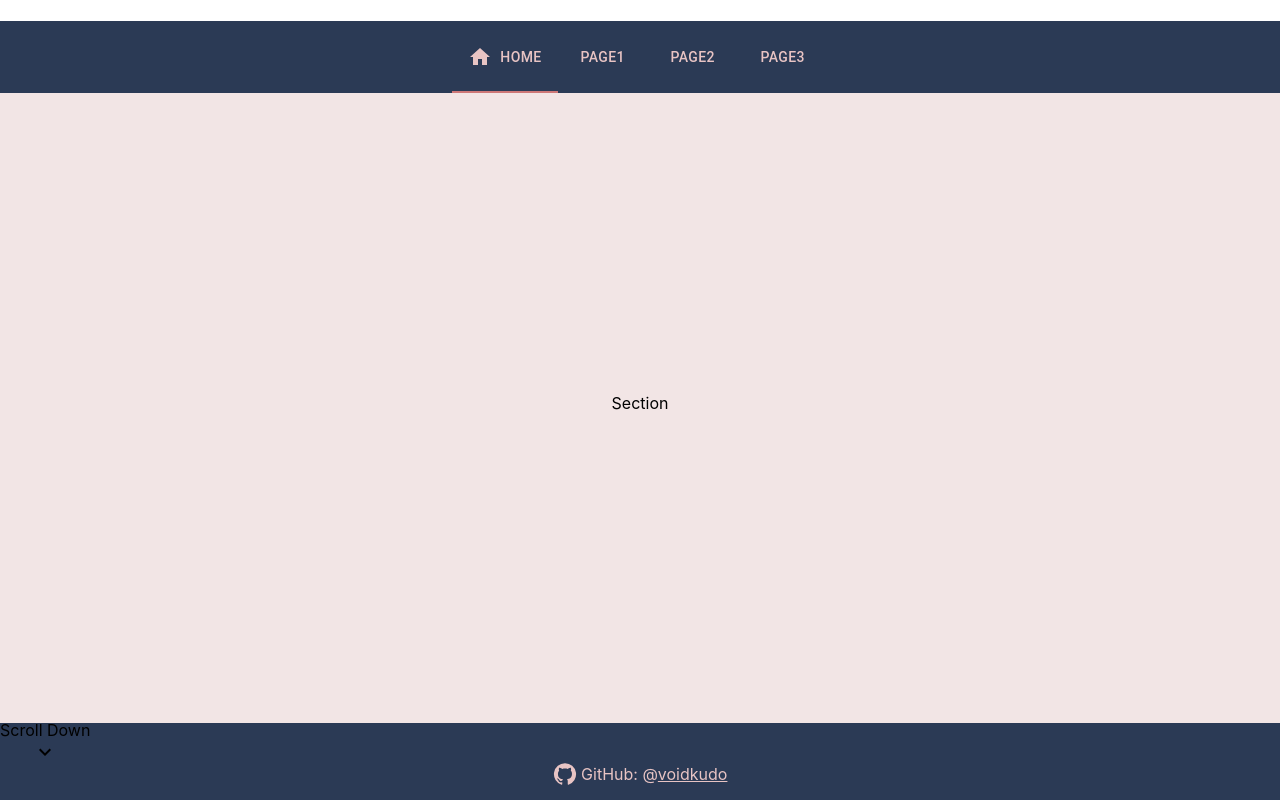
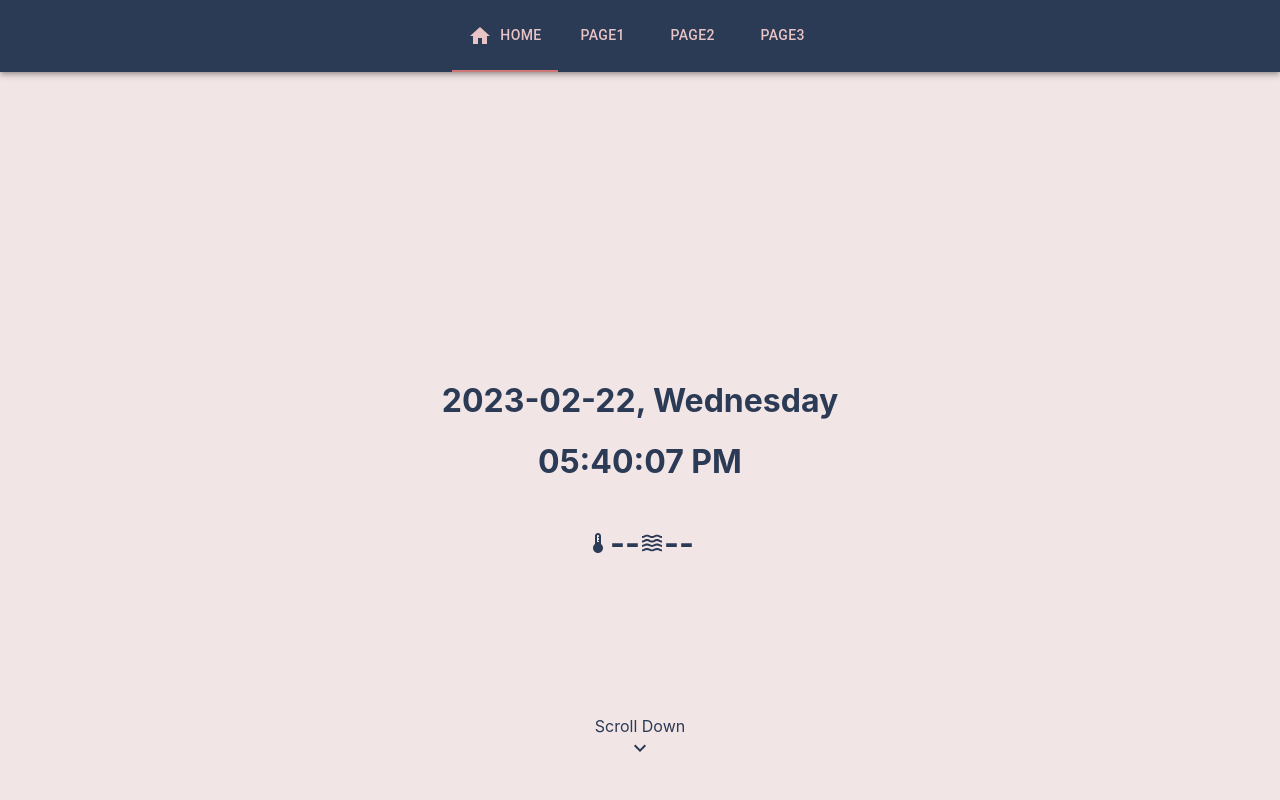
Before and after one commit to voidkudo/React-Frontend, a React (Create React App) app in the folder react-aos/: page /home in a window 1280 px wide. Shown: the top 800 px of the page. Built offline with nearby package versions, Linux system fonts and the light colour scheme; no server answers.

Commit message:
refactor: use datetime and style

```diff
--- a/react-aos/src/component/TopBar.tsx
+++ b/react-aos/src/component/TopBar.tsx
@@ -1,8 +1,7 @@
-import { Box, createTheme, Tab, Tabs, ThemeProvider } from "@mui/material";
+import { AppBar, createTheme, Tab, Tabs, ThemeProvider } from "@mui/material";
 import { Pages } from "../App";
 import HomeIcon from '@mui/icons-material/Home';
 import { useNavigate } from "react-router-dom";
-import { useState } from "react";
 
 export default function TopBar() {
   const navigate = useNavigate();
@@ -12,6 +11,9 @@ export default function TopBar() {
   const theme = createTheme({
     palette: {
       primary: {
+        main: '#2B3A55',
+      },
+      secondary: {
         main: '#CE7777',
       },
     },
@@ -19,8 +21,8 @@ export default function TopBar() {
 
   return (
     <ThemeProvider theme={theme}>
-      <Box sx={{ position: 'fixed', width: '100vw', backgroundColor: '#2B3A55' }}>
-        <Tabs value={currentPage} onChange={(event, newValue) => navigate('/' + newValue)} centered indicatorColor='primary'>
+      <AppBar position='static' color='primary'>
+        <Tabs value={currentPage} onChange={(event, newValue) => navigate('/' + newValue)} centered indicatorColor='secondary'>
           <Tab label={<span className='Tab'>HOME</span>} value='home' icon={<HomeIcon className='Tab' />} iconPosition='start' />
           {
             Pages.map(tab =>
@@ -28,7 +30,7 @@ export default function TopBar() {
             )
           }
         </Tabs>
-      </Box>
+      </AppBar>
     </ThemeProvider>
   )
 };
--- a/react-aos/src/page/section/HomeMain.tsx
+++ b/react-aos/src/page/section/HomeMain.tsx
@@ -1,16 +1,18 @@
-import { useEffect, useState } from "react";
+import { useEffect, useMemo, useState } from "react";
 import { Icon } from "@mui/material";
+import { DateTime } from "luxon";
 
 import KeyboardArrowDownIcon from '@mui/icons-material/KeyboardArrowDown';
 import ThermostatIcon from '@mui/icons-material/Thermostat';
-import OpacityIcon from '@mui/icons-material/Opacity';
+import WavesIcon from '@mui/icons-material/Waves';
+import WbSunnyIcon from '@mui/icons-material/WbSunny';
 
 export default function HomeMain() {
-  const [date, setDate] = useState(new Date());
-  const [weather, setWeather] = useState();
+  const [date, setDate] = useState(DateTime.now());
+  const [weather, setWeather] = useState({});
 
   const updateTime = () => {
-    setDate(new Date());
+    setDate(DateTime.now());
   };
 
   const updateWeather = () => {
@@ -47,25 +49,74 @@ export default function HomeMain() {
     }
   };
 
+  const getUVData = (weather: any) => {
+    try {
+      let UVIndex = 0;
+      let exposureLevel = '';
+      weather.uvindex.data.forEach((record: any) => {
+        UVIndex += record.value;
+      });
+      UVIndex /= weather.uvindex.data.length;
+      const exposureLevels = weather.uvindex.data.map((record: any) => record.desc);
+      let maxCount = 0;
+      for (let i = 0; i < exposureLevels.length; i++) {
+        let count = 0;
+        for (let j = 0; j < exposureLevels.length; j++) {
+          if (exposureLevels[i] === exposureLevels[j]) {
+            count++;
+          }
+        }
+        if (count > maxCount) {
+          maxCount = count;
+          exposureLevel = exposureLevels[i];
+        }
+      }
+      return { index: UVIndex.toFixed(0), level: exposureLevel };
+    }
+    catch {
+      return undefined;
+    }
+  }
+
+  const getDateTimeContent = (date: DateTime) => {
+    return (
+      <div className='DateTime'>
+        <h1>{date.toFormat('yyyy-MM-dd, cccc')}</h1>
+        <h1>{date.toFormat('hh:mm:ss a')}</h1>
+      </div>
+    )
+  };
+
   const getWeatherContent = (weather: any) => {
     const temperature = getTemperature(weather);
     const humidity = getHumidity(weather);
-    if (temperature !== undefined && humidity !== undefined) {
+    const uvData = getUVData(weather);
     return (
+      <div className='Weather'>
         <h1>
           <Icon>
             <ThermostatIcon />
           </Icon>
-          {temperature + '°C・'}
+          {temperature === undefined ? '--' : temperature + '°C・'}
+        </h1>
+        <h1>
           <Icon>
-            <OpacityIcon />
+            <WavesIcon />
           </Icon>
-          {humidity + '%'}
+          {humidity === undefined ? '--' : humidity + '%'}
         </h1>
+        {
+          uvData !== undefined ?
+            <h1>
+              {'・'}
+              <Icon>
+                <WbSunnyIcon />
+              </Icon>
+              {' ' + uvData!.index + ' (' + uvData!.level.toUpperCase() + ')'}
+            </h1> : null
+        }
+      </div>
     );
-    } else {
-      return <></>;
-    }
   };
 
   useEffect(() => {
@@ -75,10 +126,10 @@ export default function HomeMain() {
   }, []);
 
   return (
-    <div className='Top'>
-      <div className='TimeAndTemp'>
-        <h1>{date.toTimeString().slice(0, 8)}</h1>
-        {getWeatherContent(weather)}
+      <div className='HomeMain'>
+        <div className='HomeMainContainer'>
+          {getDateTimeContent(date)}
+          {useMemo(() => getWeatherContent(weather), [weather])}
         </div>
         <div className='ScrollDown'>
           <div>Scroll Down</div>
```
Lines whose indentation alone changed are shown as unchanged.
